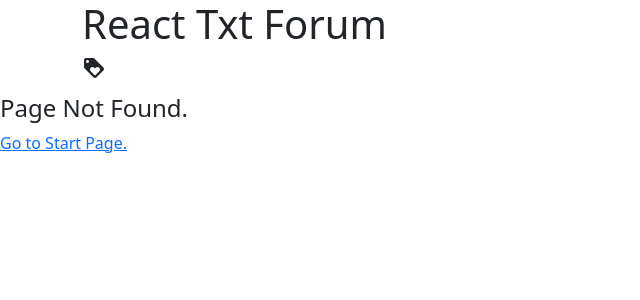
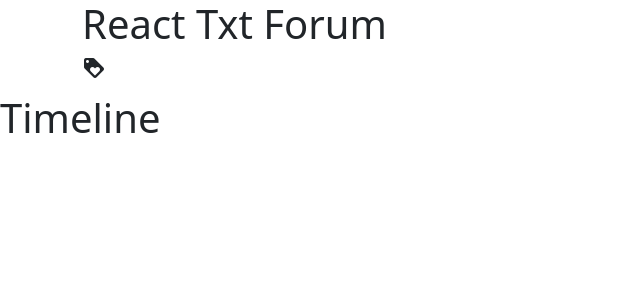
Before and after one commit to dprashin/react-txt-forum, a React (Create React App) app: page /timeline in a window 1280 px wide. Before the commit this address had no page. Shown: the top 300 px of the page, without its empty margins (0-640 px from the left). Built offline with nearby package versions, Linux system fonts and the light colour scheme.

Commit message:
Implement redirect to timeline page

```diff
--- a/src/App.js
+++ b/src/App.js
@@ -5,9 +5,12 @@ import {
   Route,
   Redirect
 } from 'react-router-dom'
+
+import AppContainer from './hoc/AppContainer'
+
 import Login from './components/Login/Login'
 import NotFound from './components/NotFound/NotFound'
-import AppContainer from './hoc/AppContainer'
+import Timeline from './Timiline/Timeline'
 
 
 function App() {
@@ -22,6 +25,7 @@ function App() {
       </AppContainer>
       <Switch>
         <Route path="/" exact component={ Login }/>
+        <Route path="/timeline" component={Timeline} />
         <Route path="/*" component={NotFound} />
       </Switch>
     </div>
--- /dev/null
+++ b/src/Timiline/Timeline.js
@@ -0,0 +1,8 @@
+const Timeline = () => {
+    return (
+        <main>
+            <h1>Timeline</h1>
+        </main>
+    )
+}
+export default Timeline
--- a/src/components/Login/Login.jsx
+++ b/src/components/Login/Login.jsx
@@ -1,63 +1,87 @@
-import { useState } from "react"
-import { useSelector } from "react-redux"
-import { useDispatch } from "react-redux"
-import AppContainer from "../../hoc/AppContainer"
-import { loginAttemptAction } from "../../store/actions/loginActions"
-
+import { useState } from "react";
+import { useSelector } from "react-redux";
+import { useDispatch } from "react-redux";
+import { Redirect } from "react-router";
+import AppContainer from "../../hoc/AppContainer";
+import { loginAttemptAction } from "../../store/actions/loginActions";
 
 const Login = () => {
-    const dispatch = useDispatch()
+  const dispatch = useDispatch();
 
-    const {loginError, loginAttempting } = useSelector(state => state.loginReducer)
+  const { loginError, loginAttempting } = useSelector(
+    (state) => state.loginReducer
+  );
+  const { loggedIn } = useSelector((state) => state.sessionReducer);
 
   //create state for login
-    const [credentials, setCredentials ] = useState({
-        username: '',
-        password: ''
-    })
+  const [credentials, setCredentials] = useState({
+    username: "",
+    password: "",
+  });
 
-    const onInputChange = event => {
+  const onInputChange = (event) => {
     setCredentials({
       ...credentials,
-            [event.target.id]: event.target.value
-        })
-    }
+      [event.target.id]: event.target.value,
+    });
+  };
 
-    const onFormSubmit = event => {
-        event.preventDefault() //stop the page reload
-        dispatch(loginAttemptAction(credentials))
-    }
+  const onFormSubmit = (event) => {
+    event.preventDefault(); //stop the page reload
+    dispatch(loginAttemptAction(credentials));
+  };
 
   return (
+    <>
+      {loggedIn && <Redirect to="/timeline" />}
+      {!loggedIn && (
         <AppContainer>
-            <form className="mt-3 mb-3" onSubmit={ onFormSubmit }>
+          <form className="mt-3 mb-3" onSubmit={onFormSubmit}>
             <h1>Login to Text Forum</h1>
             <p>Welcome to the form where text is king! 💕 </p>
 
             <div className="mb-3">
-                    <label htmlFor="username" className="form_label">Username</label>
-                    <input type="txt" id="username" className="form-control" placeholder="Username" onChange={ onInputChange }/>
+              <label htmlFor="username" className="form_label">
+                Username
+              </label>
+              <input
+                type="txt"
+                id="username"
+                className="form-control"
+                placeholder="Username"
+                onChange={onInputChange}
+              />
             </div>
 
             <div className="mb-3">
-                    <label htmlFor="password" className="form_label">password</label>
-                    <input type="password" id="password" className="form-control" placeholder="Password" onChange={ onInputChange }/>
+              <label htmlFor="password" className="form_label">
+                password
+              </label>
+              <input
+                type="password"
+                id="password"
+                className="form-control"
+                placeholder="Password"
+                onChange={onInputChange}
+              />
             </div>
 
-                <button type="submit" className="btn btn-primary btn-lg">Login</button>
+            <button type="submit" className="btn btn-primary btn-lg">
+              Login
+            </button>
           </form>
 
-            { loginAttempting &&
-                <p> Trying to login</p>
-            }
+          {loginAttempting && <p> Trying to login</p>}
 
-            { loginError &&
+          {loginError && (
             <div className="alert alert-danger" role="alert">
               <h4>Unsuccessful</h4>
               <p className="mb-0">{loginError}</p>
             </div>
-            }
+          )}
         </AppContainer>
-    )
-}
-export default Login
+      )}
+    </>
+  );
+};
+export default Login;
```
Lines whose indentation alone changed are shown as unchanged.
